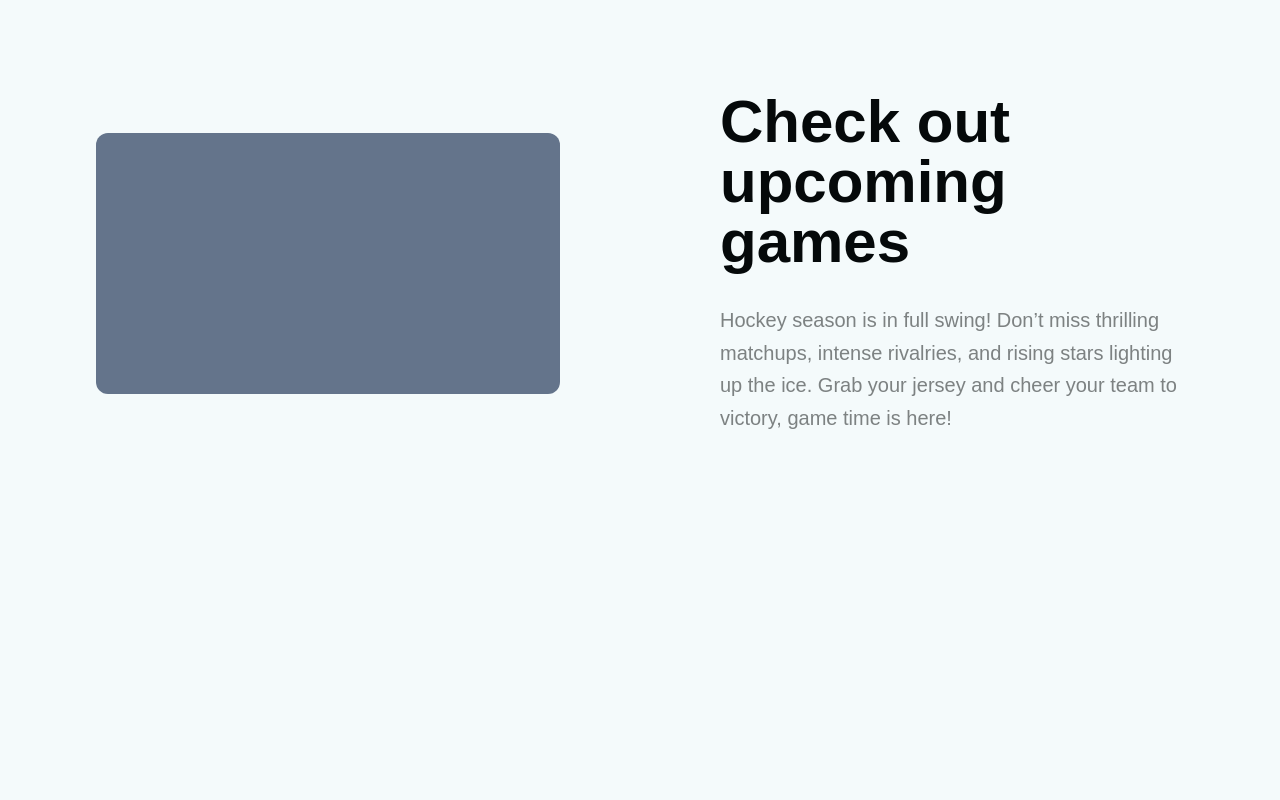
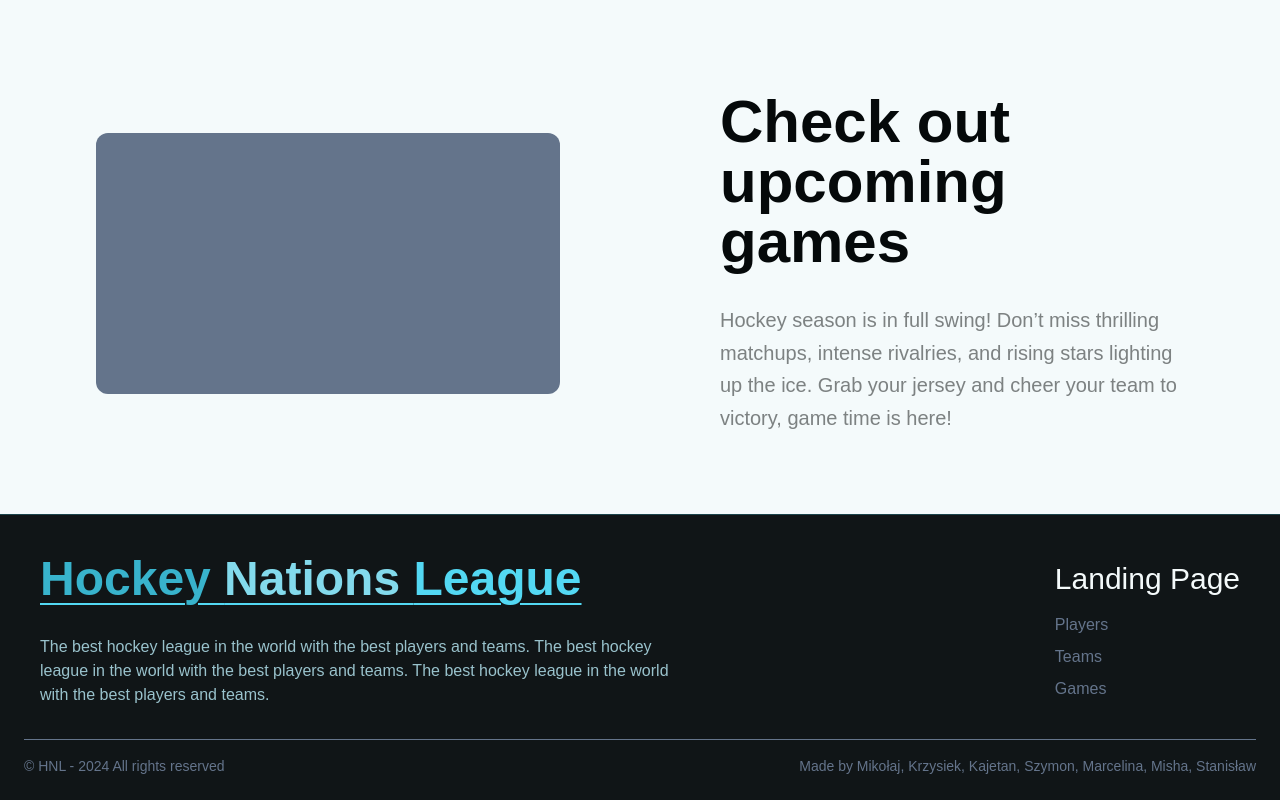
Before and after one commit to ElektronikProjects/hnl-website, a Next.js app: page / in a window 1280 px wide. Shown: the part 1672-2472 px from the top of the page. Before the commit the page ends 2186 px from the top, so only its background shows below. Built offline with nearby package versions, Linux system fonts and the light colour scheme.

Commit message:
feat: footer

```diff
--- a/app/layout.tsx
+++ b/app/layout.tsx
@@ -2,6 +2,7 @@ import type { Metadata } from "next";
 import localFont from "next/font/local";
 import "./globals.css";
 import { ThemeProvider } from "@/components/ThemeProvider";
+import Footer from "@/components/Footer";
 
 const geistSans = localFont({
   src: "./fonts/GeistVF.woff",
@@ -35,7 +36,10 @@ export default function RootLayout({
           enableSystem
           disableTransitionOnChange
         >
-          {children}
+          <div className="relative flex min-h-[calc(100vh-128px)] w-full flex-col justify-start">
+            {children}
+            <Footer />
+          </div>
         </ThemeProvider>
       </body>
     </html>
--- /dev/null
+++ b/components/Footer.tsx
@@ -0,0 +1,67 @@
+"use client";
+import Link from "next/link";
+import { Separator } from "./ui/separator";
+
+export default function Footer() {
+  return (
+    <div className="flex w-full flex-col justify-center items-center bg-[#101517] text-muted-foreground p-6 border-t border-border gap-4">
+      <div className="flex w-full justify-between items-center p-4">
+        <div className="flex flex-col items-start gap-8">
+          <div
+            onClick={() => {
+              window.scrollTo({ top: 0, behavior: "smooth" });
+            }}
+            className="transition-all hover:scale-105 text-5xl font-bold underline underline-offset-8 decoration-accent hover:decoration-primary hover:decoration-4 decoration-2 decoration-offset-2 cursor-pointer"
+          >
+            <span className="text-primary">Hockey </span>
+            <span className="text-secondary">Nations </span>
+            <span className="text-accent">League</span>
+          </div>
+          <div className="text-md font-normal max-w-screen-sm">
+            The best hockey league in the world with the best players and teams.
+            The best hockey league in the world with the best players and teams.
+            The best hockey league in the world with the best players and teams.
+          </div>
+        </div>
+        <div className="flex flex-col items-start justify-center gap-4">
+          <Link
+            href={"/"}
+            className="text-3xl hover:scale-110 dark:text-foreground text-background hover:text-primary transition-all cursor-pointer"
+          >
+            Landing Page
+          </Link>
+          <div className="flex flex-col items-start gap-2 text-slate-500">
+            <Link
+              className="text-base hover:underline hover:scale-110 hover:text-accent transition-all cursor-pointer"
+              href={"/"}
+            >
+              Players
+            </Link>
+            <Link
+              className="text-base hover:underline hover:scale-110 hover:text-accent transition-all cursor-pointer"
+              href={"/"}
+            >
+              Teams
+            </Link>
+            <Link
+              className="text-base hover:underline hover:scale-110 hover:text-accent transition-all cursor-pointer"
+              href={"/"}
+            >
+              Games
+            </Link>
+          </div>
+        </div>
+      </div>
+      <Separator className="text-slate-500 bg-slate-500" />
+      <div className="flex w-full justify-between items-center text-slate-500 text-sm">
+        <div className="font-light">
+          © HNL - {new Date().getFullYear()} All rights reserved
+        </div>
+        <div className="font-light">
+          Made by Mikołaj, Krzysiek, Kajetan, Szymon, Marcelina, Misha,
+          Stanisław
+        </div>
+      </div>
+    </div>
+  );
+}
--- /dev/null
+++ b/components/ui/separator.tsx
@@ -0,0 +1,31 @@
+"use client"
+
+import * as React from "react"
+import * as SeparatorPrimitive from "@radix-ui/react-separator"
+
+import { cn } from "@/lib/utils"
+
+const Separator = React.forwardRef<
+  React.ElementRef<typeof SeparatorPrimitive.Root>,
+  React.ComponentPropsWithoutRef<typeof SeparatorPrimitive.Root>
+>(
+  (
+    { className, orientation = "horizontal", decorative = true, ...props },
+    ref
+  ) => (
+    <SeparatorPrimitive.Root
+      ref={ref}
+      decorative={decorative}
+      orientation={orientation}
+      className={cn(
+        "shrink-0 bg-border",
+        orientation === "horizontal" ? "h-[1px] w-full" : "h-full w-[1px]",
+        className
+      )}
+      {...props}
+    />
+  )
+)
+Separator.displayName = SeparatorPrimitive.Root.displayName
+
+export { Separator }
--- a/package.json
+++ b/package.json
@@ -10,6 +10,7 @@
   },
   "dependencies": {
     "@radix-ui/react-dropdown-menu": "^2.1.4",
+    "@radix-ui/react-separator": "^1.1.1",
     "@radix-ui/react-slot": "^1.1.1",
     "class-variance-authority": "^0.7.1",
     "clsx": "^2.1.1",
```
Also changed, not shown: 1 other file (tests, documents, lock files or other folders).
